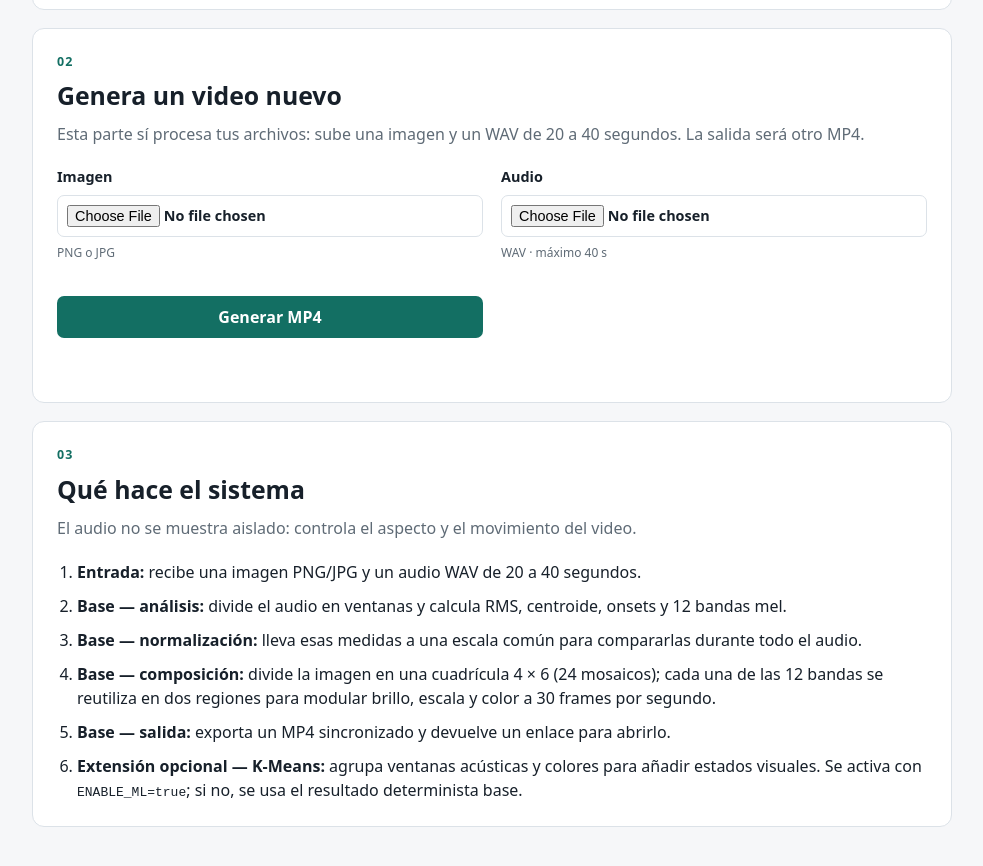
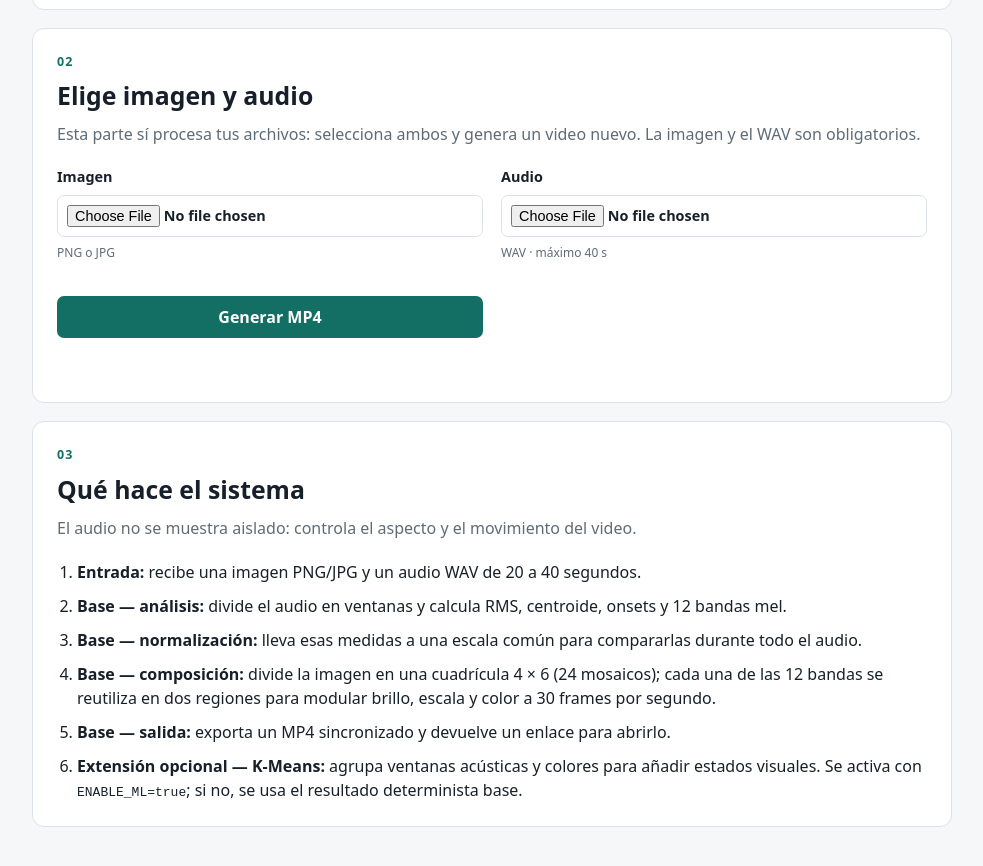
Before and after one commit to JuanCarJ/ritmo-de-luz, a plain HTML site: page apps/web/static/index.html in a window 1280 px wide. Shown: the part 1244-2110 px from the top of the page, without its empty margins (148-1131 px from the left). Drawn offline with Linux system fonts and the light colour scheme; no server answers.

Commit message:
docs: clarify image and audio inputs

```diff
--- a/apps/web/static/index.html
+++ b/apps/web/static/index.html
@@ -29,7 +29,7 @@
       </section>
 
       <section class="panel" aria-labelledby="render-title">
-        <div class="section-heading"><p class="step">02</p><h2 id="render-title">Genera un video nuevo</h2><p>Esta parte sí procesa tus archivos: sube una imagen y un WAV de 20 a 40 segundos. La salida será otro MP4.</p></div>
+        <div class="section-heading"><p class="step">02</p><h2 id="render-title">Elige imagen y audio</h2><p>Esta parte sí procesa tus archivos: selecciona ambos y genera un video nuevo. La imagen y el WAV son obligatorios.</p></div>
         <form id="render-form" class="render-form">
           <label>Imagen <input name="image" type="file" accept="image/png,image/jpeg" required /><small>PNG o JPG</small></label>
           <label>Audio <input name="audio" type="file" accept="audio/wav,audio/x-wav" required /><small>WAV · máximo 40 s</small></label>
```
